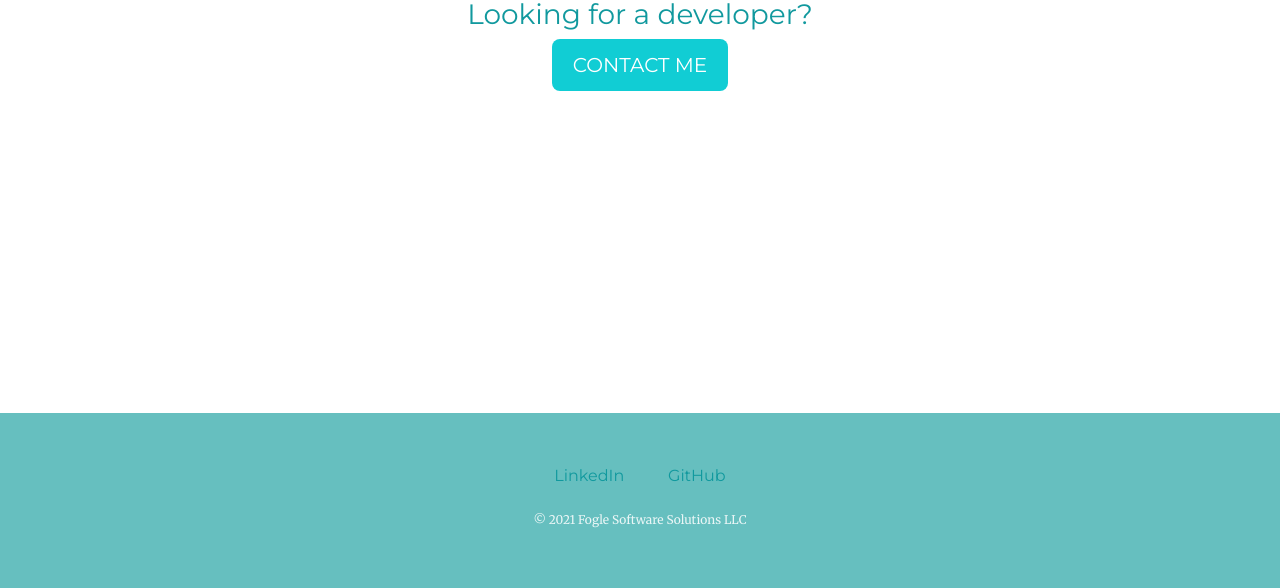
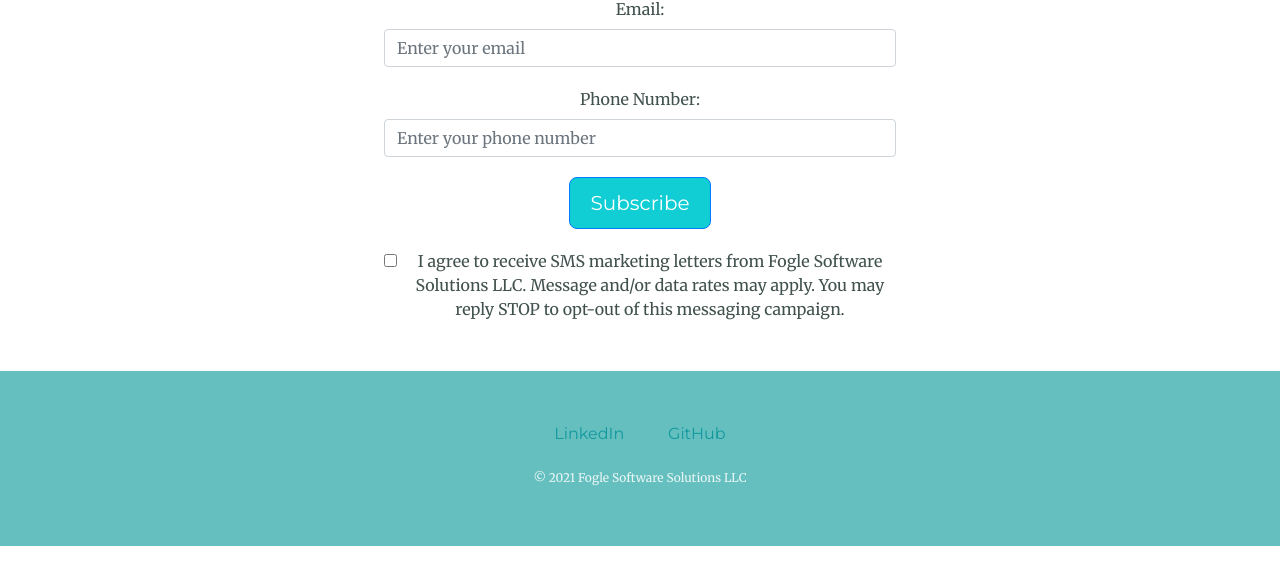
Before and after one commit to TXC4/CarltonFogle, a website: page CSS-MySite-Final-master/contact.html in a window 1280 px wide. Shown: the part 351-939 px from the top of the page. After the commit the page ends 897 px from the top, so only its background shows below. Drawn offline with nearby package versions, Linux system fonts and the light colour scheme.

Commit message:
Created form in contact.html for SMS opt-in and cleaned up folder structure

```diff
--- a/CSS-MySite-Final-master/contact.html
+++ b/CSS-MySite-Final-master/contact.html
@@ -71,16 +71,31 @@
     </nav>
 
     <div class="contact-me">
-      <h2 style="margin-top: 200px">Get In Touch</h2>
+      <h2 style="margin-top: 20px">Get In Touch</h2>
       <h3>Looking for a developer?</h3>
-      <button
-        class="btn"
-        id="aboutContactButton"
-        onclick="getPhoneNumber('aboutContactButton')"
-        style="margin-bottom: 272px"
-      >
-        CONTACT ME
-      </button>
+      <p>
+        I am always open to new projects and opportunities. Feel free to reach
+        out to me if you have any questions or just want to say hi!
+      </p>
+      <form>
+        <div class="form-group">
+          <label for="name">Name:</label>
+          <input type="text" class="form-control" id="name" placeholder="Enter your name" required>
+        </div>
+        <div class="form-group">
+          <label for="email">Email:</label>
+          <input type="email" class="form-control" id="email" placeholder="Enter your email" required>
+        </div>
+        <div class="form-group">
+          <label for="phone">Phone Number:</label>
+          <input type="tel" class="form-control" id="phone" placeholder="Enter your phone number" required>
+        </div>
+        <button type="submit" class="btn btn-primary" style="margin-bottom: 20px">Subscribe</button>
+      </form>
+      <div class="form-group form-check">
+        <input type="checkbox" class="form-check-input" id="smsMarketing" required>
+        <label class="form-check-label" for="smsMarketing">I agree to receive SMS marketing letters from Fogle Software Solutions LLC.  Message and/or data rates may apply. You may reply STOP to opt-out of this messaging campaign.</label>
+      </div>
     </div>
 
     <div class="bottom-section">
--- a/CSS-MySite-Final-master/css/styles.css
+++ b/CSS-MySite-Final-master/css/styles.css
@@ -195,3 +195,9 @@ p {
   text-align: center;
   margin-bottom: 50px;
 }
+
+.form-group {
+  width: 40%;
+  margin: 0 auto;
+  margin-bottom: 20px;
+}
```
